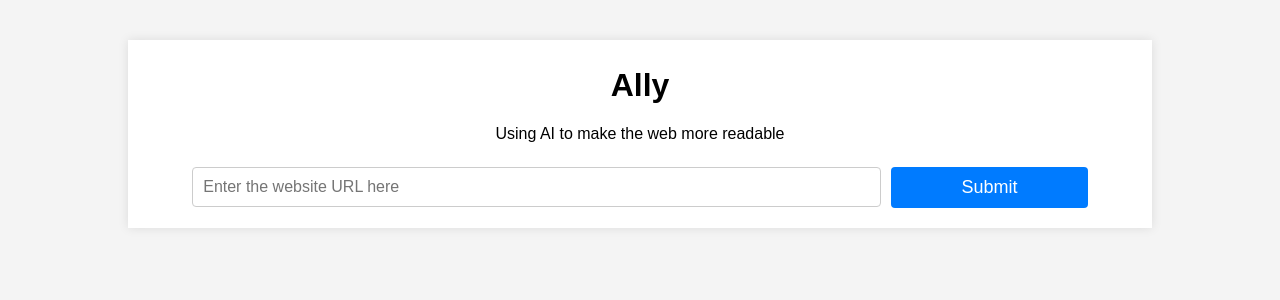
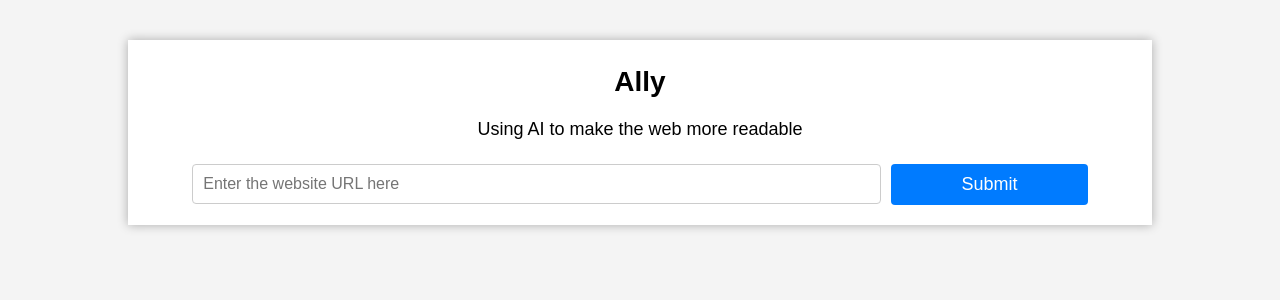
Before and after one commit to srilaasya/Ally-AGI-hack, a Flask app: page / in a window 1280 px wide. Shown: the top 300 px of the page. Run offline with Flask 3, Linux system fonts and the light colour scheme.

Commit message:
better css

```diff
--- a/app/static/css/style.css
+++ b/app/static/css/style.css
@@ -8,6 +8,9 @@ body {
   font-family: Arial, sans-serif;
   line-height: 1.6;
   background-color: #f4f4f4;
+
+  /* Increase default font-size for better readability for visually impaired users */
+  font-size: 18px;
 }
 
 main {
@@ -15,12 +18,17 @@ main {
   margin: 40px auto;
   padding: 20px;
   background-color: white;
-  box-shadow: 0 0 10px rgba(0, 0, 0, 0.1);
+
+  /* Increase contrast for better visibility */
+  box-shadow: 0 0 10px rgba(0, 0, 0, 0.3);
 }
 
 h1 {
   text-align: center;
   margin-bottom: 10px;
+
+  /* Increase heading font-size for better readability */
+  font-size: 28px;
 }
 
 .description {
@@ -32,6 +40,9 @@ form {
   display: flex;
   justify-content: center;
   align-items: center;
+
+  /* Add ARIA role attribute for better screen reader support */
+  role: form;
 }
 
 input {
@@ -41,6 +52,9 @@ input {
   border: 1px solid #ccc;
   border-radius: 4px;
   font-size: 16px;
+
+  /* Add ARIA label attribute for better screen reader support */
+  aria-label: Enter your input here;
 }
 
 button {
@@ -52,8 +66,12 @@ button {
   border-radius: 4px;
   cursor: pointer;
   font-size: 18px;
+
+  /* Add ARIA role attribute for better screen reader support */
+  role: button;
 }
 
 button:hover {
-  background-color: #0056b3;
+  /* Increase contrast for better visibility on hover */
+  background-color: #004a99;
 }
```
